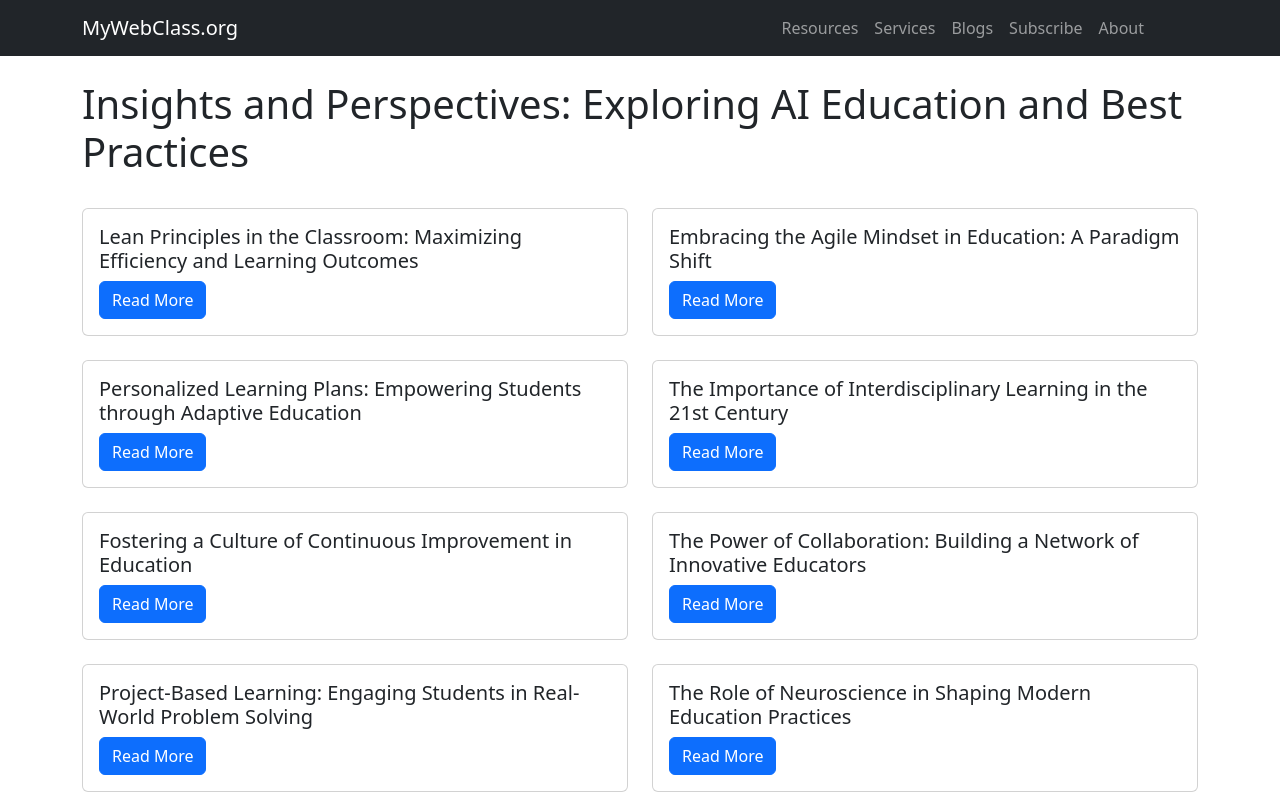
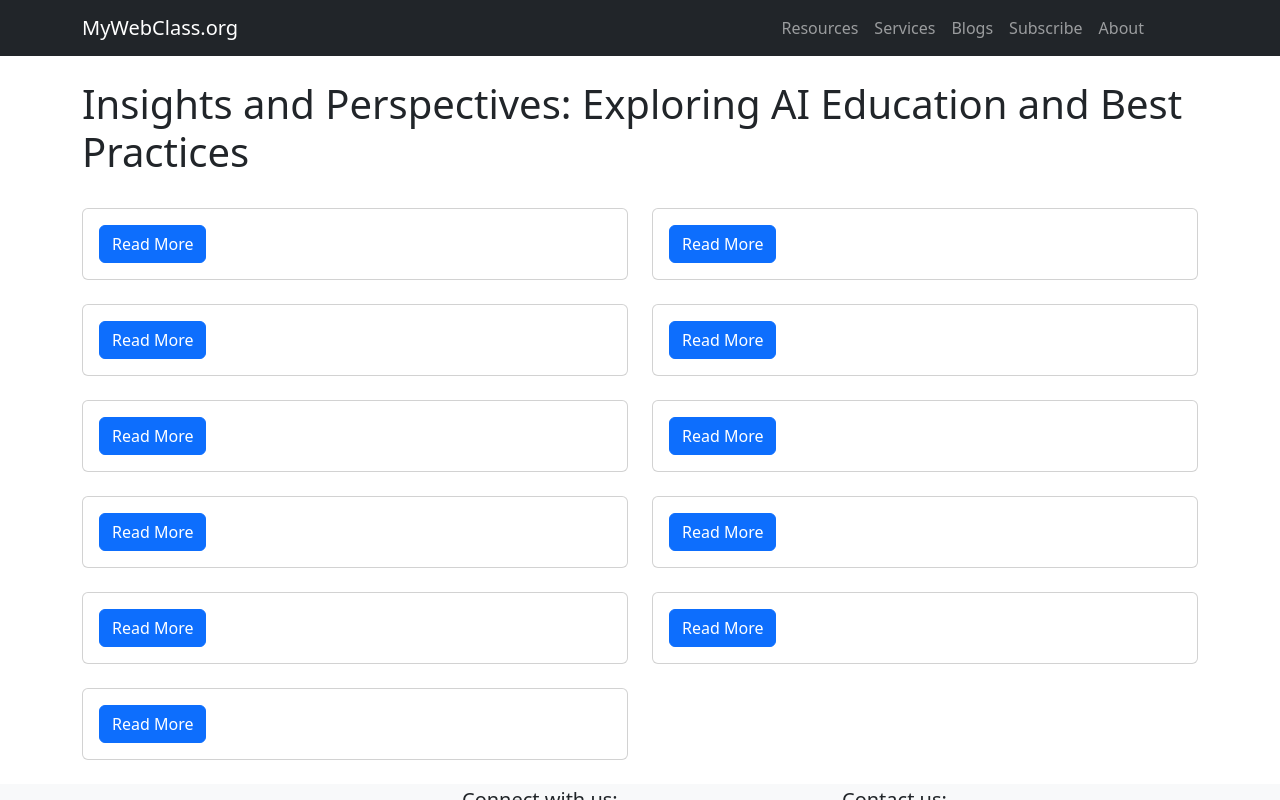
Before and after one commit to NJIT-WIS/project-2-team-sar, a Next.js app: page /blogs in a window 1280 px wide. Shown: the top 800 px of the page. Built offline with nearby package versions, Linux system fonts and the light colour scheme.

Commit message:
Update blog_webpage_ai.jsx

```diff
--- a/components/blog_webpage_ai.jsx
+++ b/components/blog_webpage_ai.jsx
@@ -15,7 +15,6 @@ const Blog = ({ allPostsData }) => {
           <Col md={6} key={index} className="mb-4">
             <Card>
               <Card.Body>
-                <Card.Title>{post.title}</Card.Title>
                 <Link href={`/posts/${post.id}`}>
                   <Button variant="primary" role="link">Read More</Button>
                 </Link>
```
